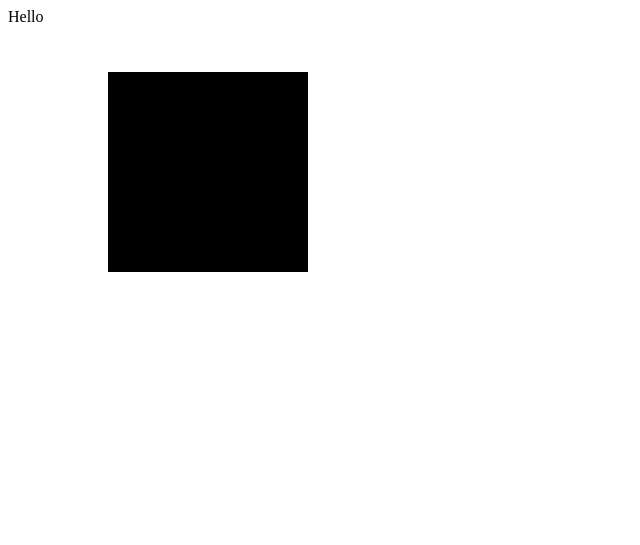
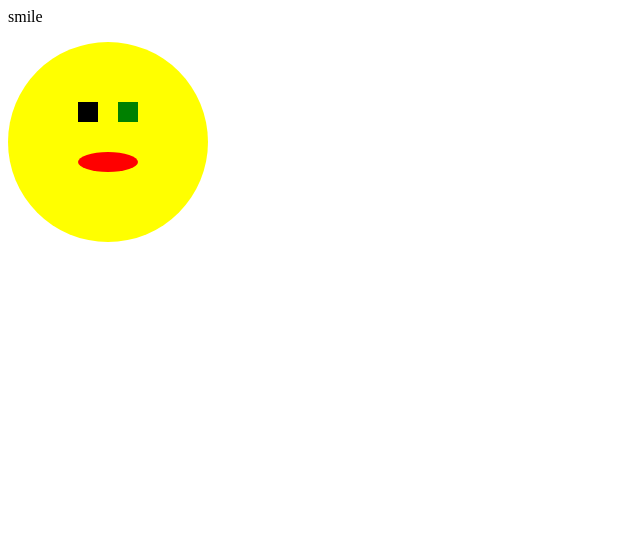
Before and after one commit to matherlyr/SVGPrep, a plain HTML site: page index.html in a window 1280 px wide. Shown: the whole page, without its empty margins (0-640 px from the left). Drawn offline with Linux system fonts and the light colour scheme.

Commit message:
Update index.html

```diff
--- a/index.html
+++ b/index.html
@@ -1,10 +1,14 @@
 <html>
 <body>
-  <p> Hello </p>
+  <p> smile </p>
 
 <svg width="500" height="500">
-<rect x="100" y="30" width="200" height="200"/>
-<svg>
+<circle cx="100" cy="100" r="100" fill="yellow"/>
+  <rect x="70" y="60" width="20" height="20"></rect>
+  <rect x="110" y="60" width="20" height="20" fill="green"></rect>
+  <ellipse cx="100" cy="120" rx="30" ry="10" fill="red"></ellipse>
+
+</svg>
 
 </body
 
```
